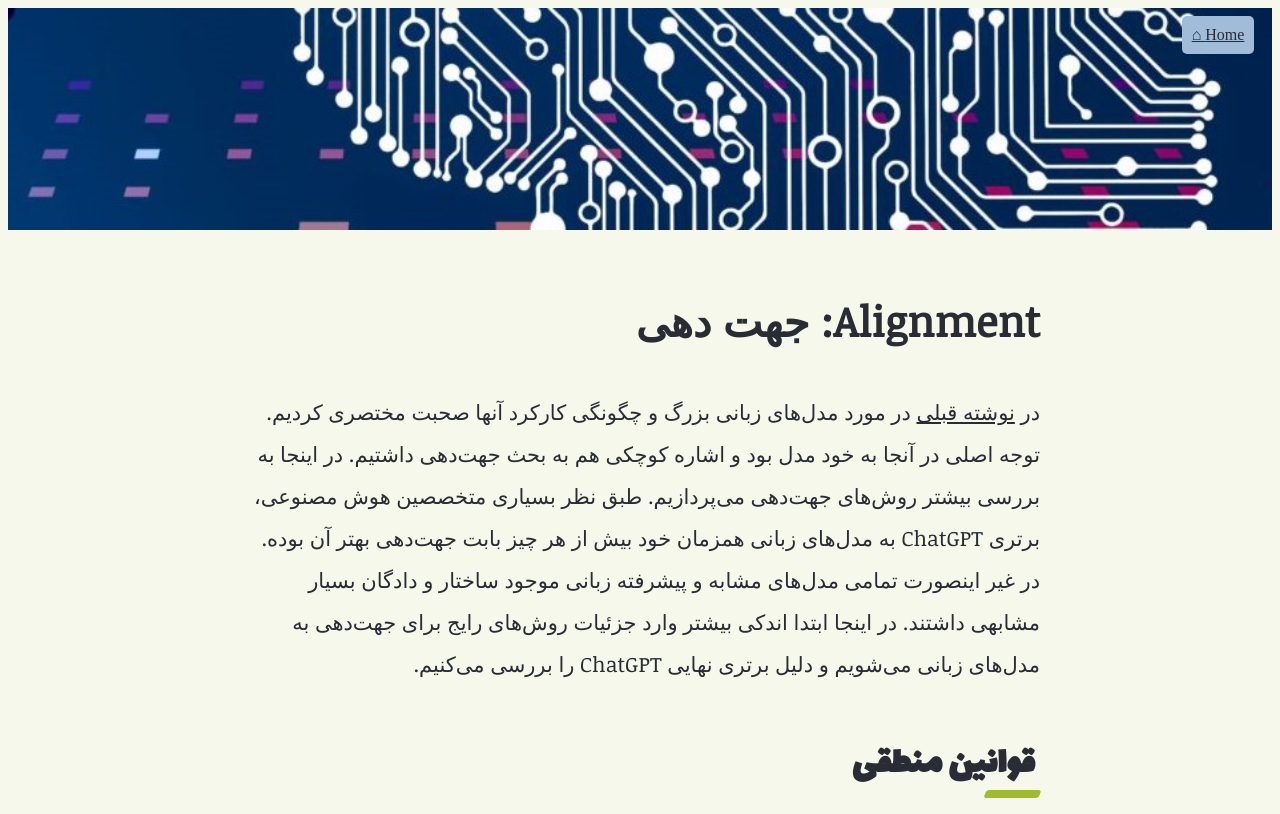
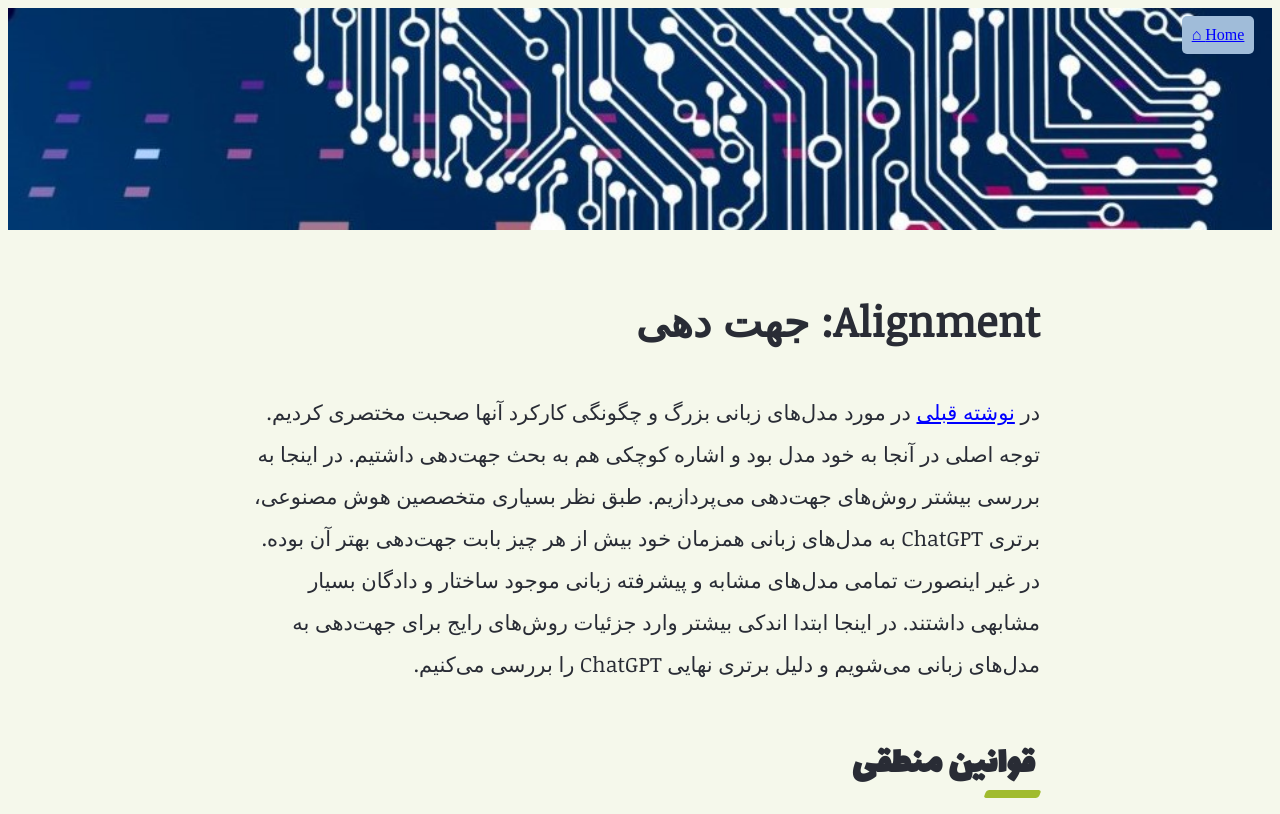
Before and after one commit to mojtaba-komeili/mojtaba-komeili.github.io, a plain HTML site: page writtings_fa/LLMAlignment/main.html in a window 1280 px wide. Shown: the top 814 px of the page. Drawn offline with Linux system fonts and the light colour scheme.

Commit message:
links fixed

```diff
--- a/writtings_fa/styles.css
+++ b/writtings_fa/styles.css
@@ -36,7 +36,7 @@ h2 {
 }
 
 a {
-  color: var(--text-color);
+  color: blue;
 }
 
 p {
```
Also changed, not shown: writtings_fa/LLMAlignment/main.html (+2 -2 lines).
